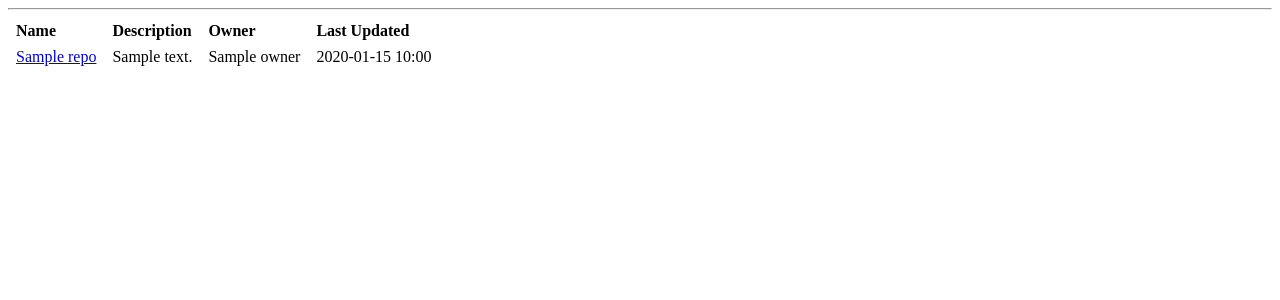
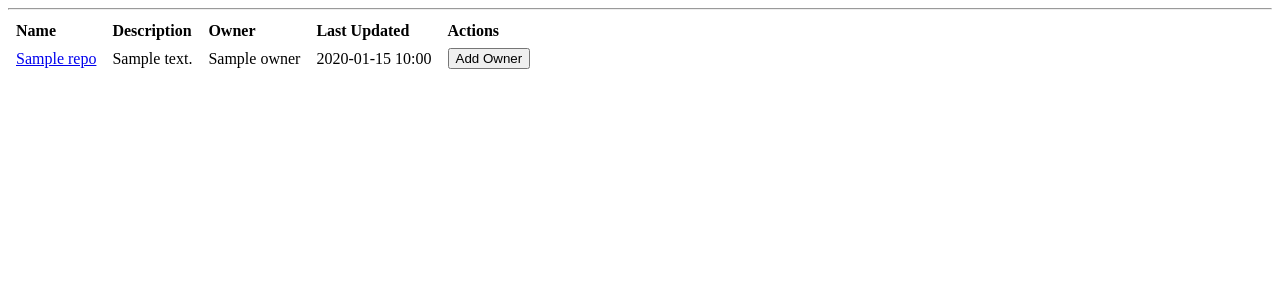
Before and after one commit to LukaHietala/git-webview, a Flask app: template templates/index.html in a window 1280 px wide. Shown: the part 44-344 px from the top of the page. Run offline with Flask 3, Linux system fonts and the light colour scheme; the visitor is signed in with stand-in values (Sample User, id 1); tables that the repository leaves empty hold one stand-in row (values such as "Sample post"); the template is opened without the code that fills it: most values are stand-ins (such as "Sample title", 1, 10 or a date in 2020); parts of the project's set-up code (start-up, migrations or seed data) failed here and were passed over.

Commit message:
allow to change/add remove owner

```diff
--- a/app.py
+++ b/app.py
@@ -4,7 +4,7 @@ from functools import wraps
 from util import get_readme, get_repos, get_commits, get_commit, get_refs, get_tree, get_blob, create_bare_repo, search_commits
 from pathlib import Path
 from datetime import datetime
-from db import init_db, verify_user, get_repo_info
+from db import init_db, verify_user, get_repo_info, set_repo_owner
 import re
 from dotenv import load_dotenv
 import secrets
@@ -84,6 +84,14 @@ def index():
             repo.update(extra_info)
     return render_template("index.html",
                            repos=repos)
+
+@app.route('/add_owner/<repo_name>', methods=['POST'])
+@login_required
+def add_owner(repo_name):
+    owner = request.form.get('owner')
+    if owner:
+        set_repo_owner(repo_name, owner)
+    return redirect(url_for('index'))
 
 @app.route("/<repo_name>/")
 def repo_index(repo_name):
--- a/db.py
+++ b/db.py
@@ -60,6 +60,8 @@ def verify_user(username, password):
         return check_password_hash(result[0], password)
     return False
 
+# REPO QUERIES
+
 def get_repo_info(repo_name):
     conn = sqlite3.connect(DB_PATH)
     cursor = conn.cursor()
@@ -76,6 +78,20 @@ def get_repo_info(repo_name):
         return {"owner": result[0]}
     return False
 
+def set_repo_owner(repo_name, owner):
+    conn = sqlite3.connect(DB_PATH)
+    cursor = conn.cursor()
+
+    # repo info might not exist yet, so check, if not, insert
+    cursor.execute('SELECT id FROM repos WHERE repo_name = ?', (repo_name,))
+    result = cursor.fetchone()
+    if result:
+        cursor.execute('UPDATE repos SET owner = ? WHERE repo_name = ?', (owner, repo_name))
+    else:
+        cursor.execute('INSERT INTO repos (repo_name, owner) VALUES (?, ?)', (repo_name, owner))
+    conn.commit()
+    conn.close()
+
 if __name__ == "__main__":
     init_db()
 
--- a/templates/index.html
+++ b/templates/index.html
@@ -25,6 +25,9 @@
                 <td>Description</td>
                 <td>Owner</td>
                 <td>Last Updated</td>
+                {% if session.username %}
+                <td>Actions</td>
+                {% endif %}
             </tr>
         </thead>
         <tbody>
@@ -34,6 +37,15 @@
                 <td>{{ repo.description }}</td>
                 <td>{{ repo.owner if repo.owner else '-' }}</td>
                 <td>{{ repo.last_updated | datetime if repo.last_updated else '-' }}</td>
+                {% if session.username %}
+                <td>
+                    <form method="POST" action="/add_owner/{{ repo.name }}" style="display:inline;">
+                        <button type="button" onclick="showOwnerInput(this)">Add Owner</button>
+                        <input type="text" name="owner" style="display:none;" placeholder="New owner" />
+                        <button type="submit" style="display:none;">Save</button>
+                    </form>
+                </td>
+                {% endif %}
             </tr>
             {% endfor %}
         </tbody>
@@ -43,3 +55,15 @@
     {% endif %}
 </body>
 </html>
+<script>
+    function showOwnerInput(button) {
+        const form = button.closest('form'); // TODO: very hacky
+        button.style = 'display:none;';
+        const input = form.querySelector('input[name="owner"]');
+        const saveButton = form.querySelector('button[type="submit"]');
+        input.style = 'display:inline;';
+        saveButton.style = 'display:inline;';
+        input.focus();
+    }
+</script>
+</html>
```
